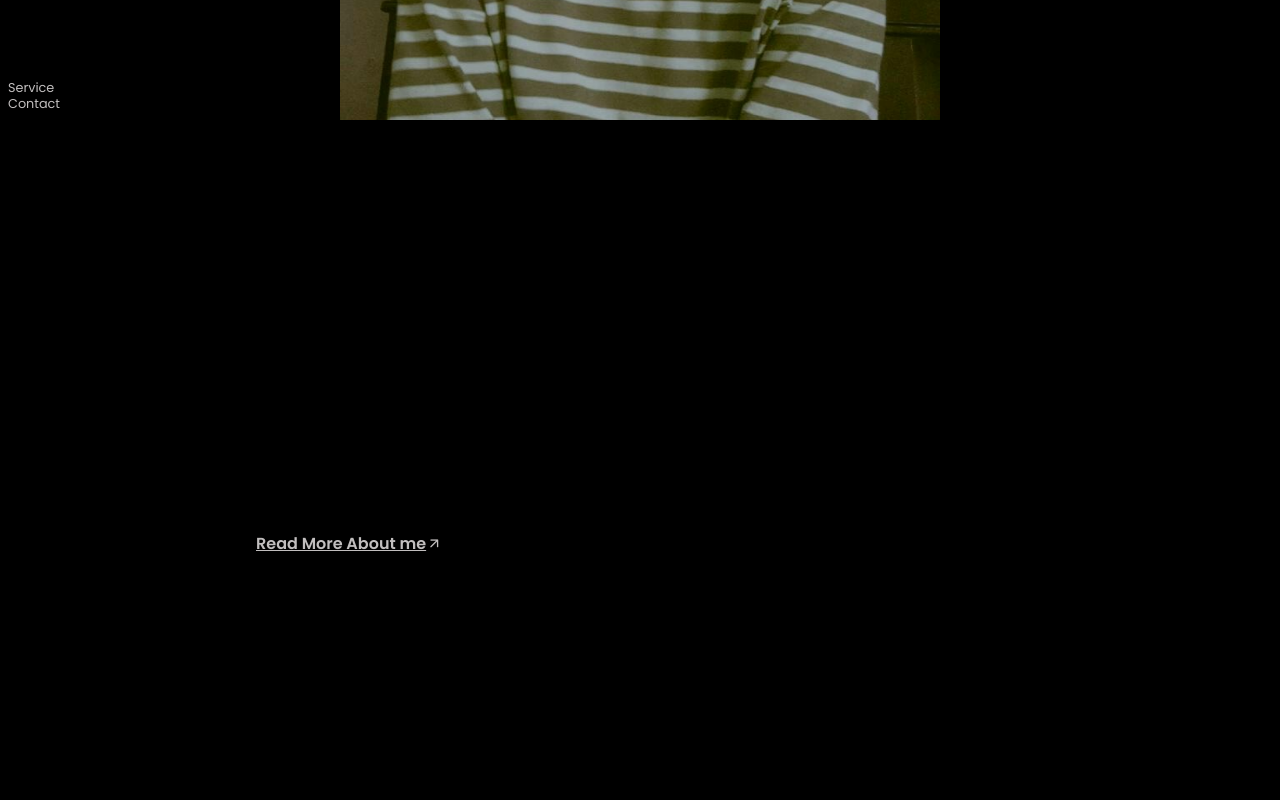
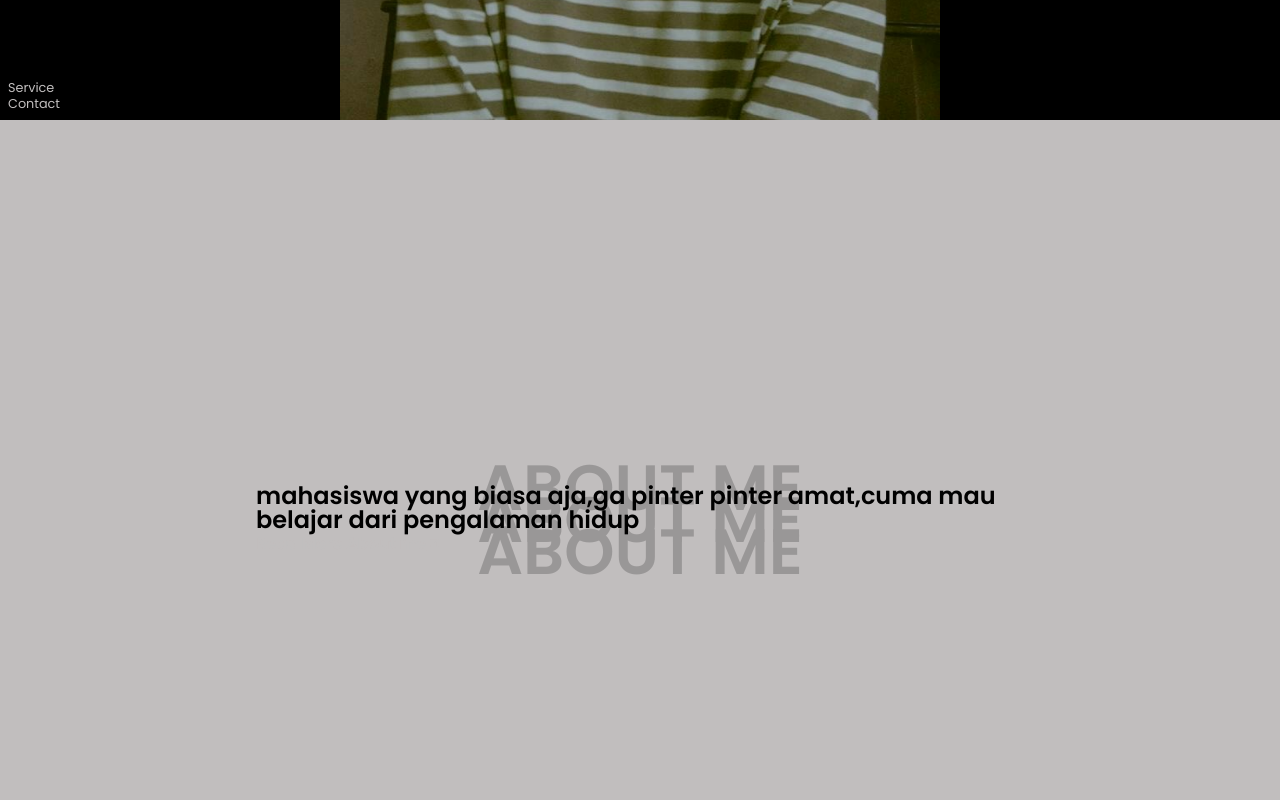
Before and after one commit to barriqkay/personal-website, a React (Create React App) app: page / in a window 1280 px wide. Shown: the part 680-1480 px from the top of the page. Built offline with nearby package versions, Linux system fonts and the light colour scheme.

Commit message:
tambahkan

```diff
--- a/src/components/about/about.css
+++ b/src/components/about/about.css
@@ -1,5 +1,5 @@
 .about{
-    background-color: var(--primary-color);
+    background-color: var(--text-color);
     width: 100%;
     height: 100vh;
     display: flex;
--- a/src/components/footer/Footer.css
+++ b/src/components/footer/Footer.css
@@ -1,7 +1,7 @@
 #footer{
     width: 100%;
     height: 30vh;
-    background-color: #d2d2d2;
+    background-color: #000000;
     display: flex;
     justify-content: center;
     align-items: center;
```
Also changed, not shown: 1 other file (tests, documents, lock files or other folders).
